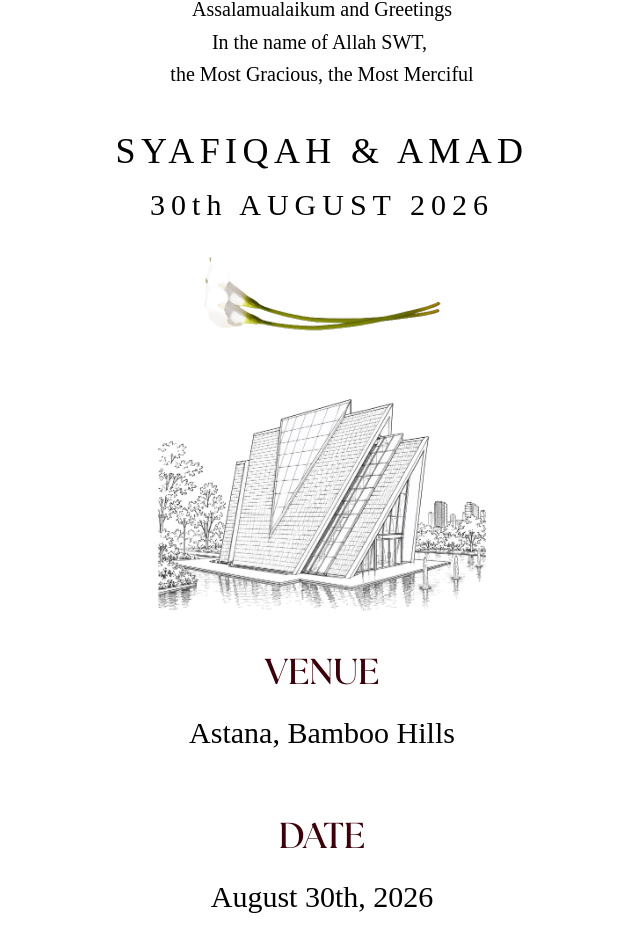
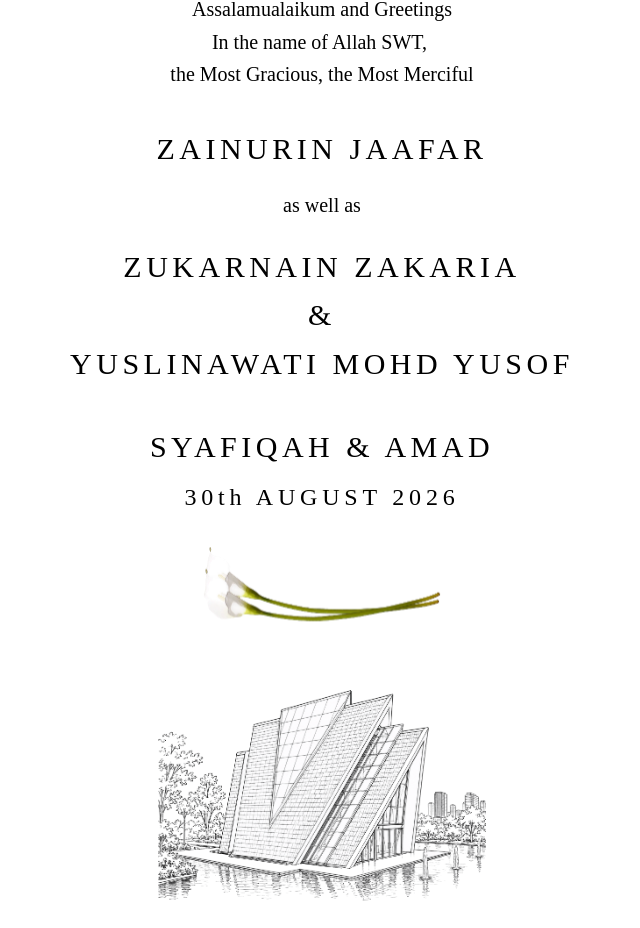
Before and after one commit to amadzai/syamad-wedding-invitation, a React (Vite) app: page /invitation in a window 1280 px wide. Shown: the part 1073-2001 px from the top of the page, without its empty margins (318-958 px from the left). Built offline with nearby package versions, Linux system fonts and the light colour scheme; no server answers; a web font is replaced by a local one.

Commit message:
feat: add parents names

```diff
--- a/src/locale/translations.ts
+++ b/src/locale/translations.ts
@@ -10,6 +10,9 @@ export const translations = {
 
     'invitation.intro':
       'Assalamualaikum and Greetings\nIn the name of Allah SWT,  \nthe Most Gracious, the Most Merciful',
+    'invitation.hostsLeft': 'ZAINURIN JAAFAR',
+    'invitation.hostsConnector': 'as well as',
+    'invitation.hostsRight': 'ZUKARNAIN ZAKARIA\n&\nYUSLINAWATI MOHD YUSOF',
     'invitation.coupleNames': 'SYAFIQAH & AMAD',
     'invitation.dateLong': '30th AUGUST 2026',
 
@@ -46,6 +49,9 @@ export const translations = {
 
     'invitation.intro':
       'Assalamualaikum dan Selamat Sejahtera\nDengan nama Allah SWT  yang \nMaha Pengasih lagi Maha Penyayang',
+    'invitation.hostsLeft': 'ZAINURIN JAAFAR',
+    'invitation.hostsConnector': 'serta',
+    'invitation.hostsRight': 'ZUKARNAIN ZAKARIA\n&\nYUSLINAWATI MOHD YUSOF',
     'invitation.coupleNames': 'SYAFIQAH & AMAD',
     'invitation.dateLong': '30 OGOS 2026',
 
--- a/src/pages/Invitation.tsx
+++ b/src/pages/Invitation.tsx
@@ -137,11 +137,23 @@ export function Invitation() {
         {t('invitation.intro')}
       </p>
 
-      <h1 className="mt-4 animate-rise-blur text-center font-seasons text-3xl tracking-[0.15em] text-black sm:mt-10 sm:text-4xl">
+      <p className="mt-4 animate-rise-blur text-center font-seasons text-2xl tracking-[0.15em] text-black sm:mt-10 sm:text-3xl">
+        {t('invitation.hostsLeft')}
+      </p>
+
+      <p className="mt-4 animate-rise-blur text-center font-script text-base text-black sm:mt-6 sm:text-xl">
+        {t('invitation.hostsConnector')}
+      </p>
+
+      <p className="mt-4 animate-rise-blur text-center font-seasons text-2xl leading-relaxed tracking-[0.15em] whitespace-pre-line text-black sm:mt-6 sm:text-3xl">
+        {t('invitation.hostsRight')}
+      </p>
+
+      <h1 className="mt-4 animate-rise-blur text-center font-seasons text-2xl tracking-[0.15em] text-black sm:mt-10 sm:text-3xl">
         {t('invitation.coupleNames')}
       </h1>
 
-      <p className="mt-3 animate-rise-blur text-center font-seasons text-2xl tracking-[0.2em] text-black sm:mt-4 sm:text-3xl">
+      <p className="mt-3 animate-rise-blur text-center font-seasons text-xl tracking-[0.2em] text-black sm:mt-4 sm:text-2xl">
         {t('invitation.dateLong')}
       </p>
 
```
